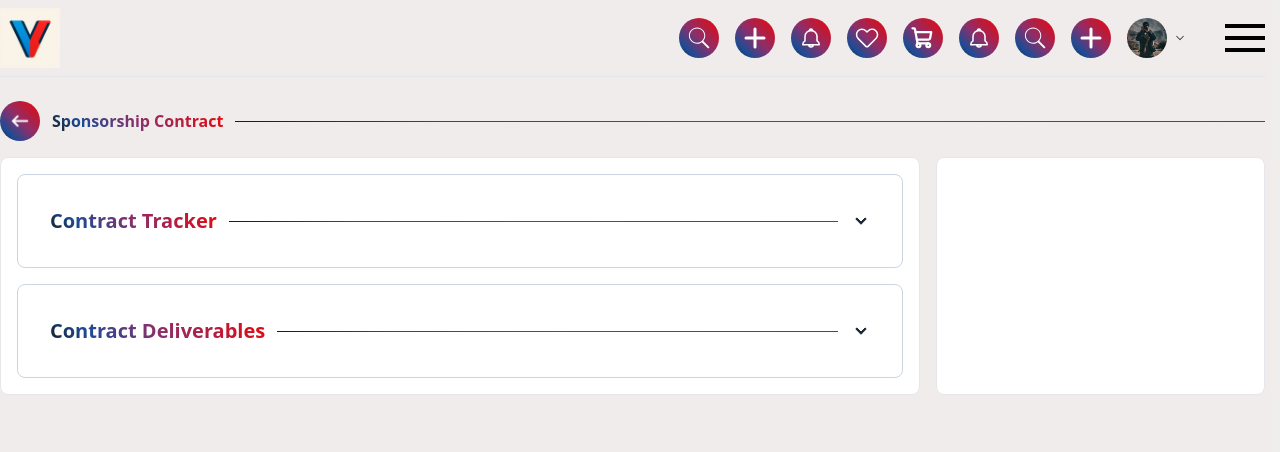
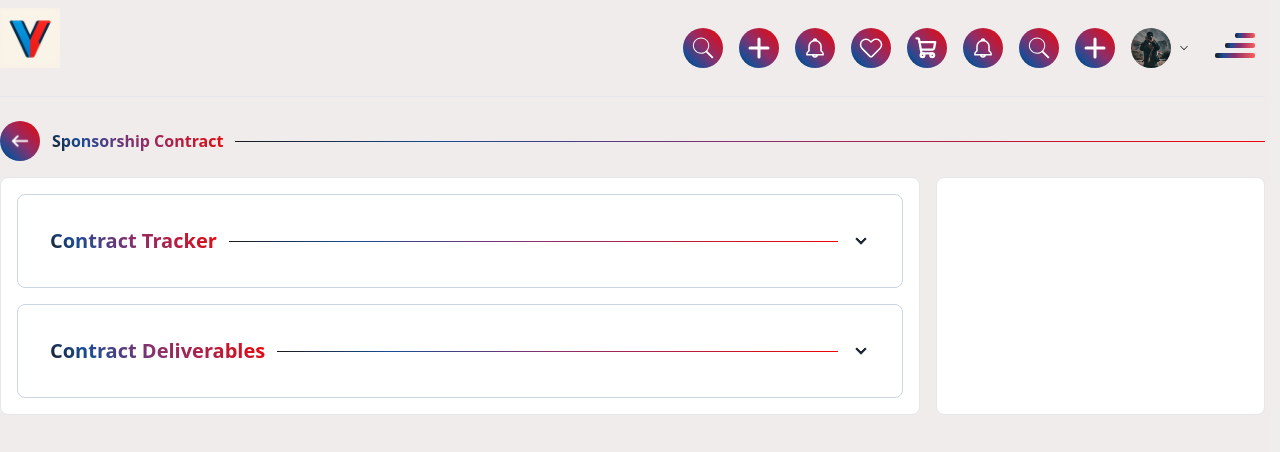
Before and after one commit to AHmedEMadEG/vverse-task, a Next.js app: page / in a window 1280 px wide. Shown: the top 452 px of the page. Built offline with nearby package versions, Linux system fonts and the light colour scheme.

Commit message:
fix: updated the burger menu style

```diff
--- a/components/BurgerMenu.tsx
+++ b/components/BurgerMenu.tsx
@@ -2,7 +2,52 @@ const BurgerMenu = () => {
   return (
     <div className="dropdown dropdown-end">
       <div tabIndex={0} role="button">
-        <img src="/burger-menu.svg" width={40} height={40} className="ms-6" />
+        <svg
+          width="60"
+          height="80"
+          viewBox="0 0 60 80"
+          xmlns="http://www.w3.org/2000/svg"
+        >
+          <defs>
+            <linearGradient
+              id="ladderGradient"
+              x1="0%"
+              y1="0%"
+              x2="100%"
+              y2="0%"
+            >
+              <stop offset="0%" stop-color="#1a1a1a" />
+              <stop offset="20%" stop-color="#1a4c95" />
+              <stop offset="50%" stop-color="#8b2f6b" />
+              <stop offset="100%" stop-color="#ff5c5c" />
+            </linearGradient>
+          </defs>
+
+          <rect
+            x="30"
+            y="25"
+            width="20"
+            height="5"
+            rx="2"
+            fill="url(#ladderGradient)"
+          />
+          <rect
+            x="20"
+            y="35"
+            width="30"
+            height="5"
+            rx="2"
+            fill="url(#ladderGradient)"
+          />
+          <rect
+            x="10"
+            y="45"
+            width="40"
+            height="5"
+            rx="2"
+            fill="url(#ladderGradient)"
+          />
+        </svg>
       </div>
       <ul
         tabIndex={0}
```
